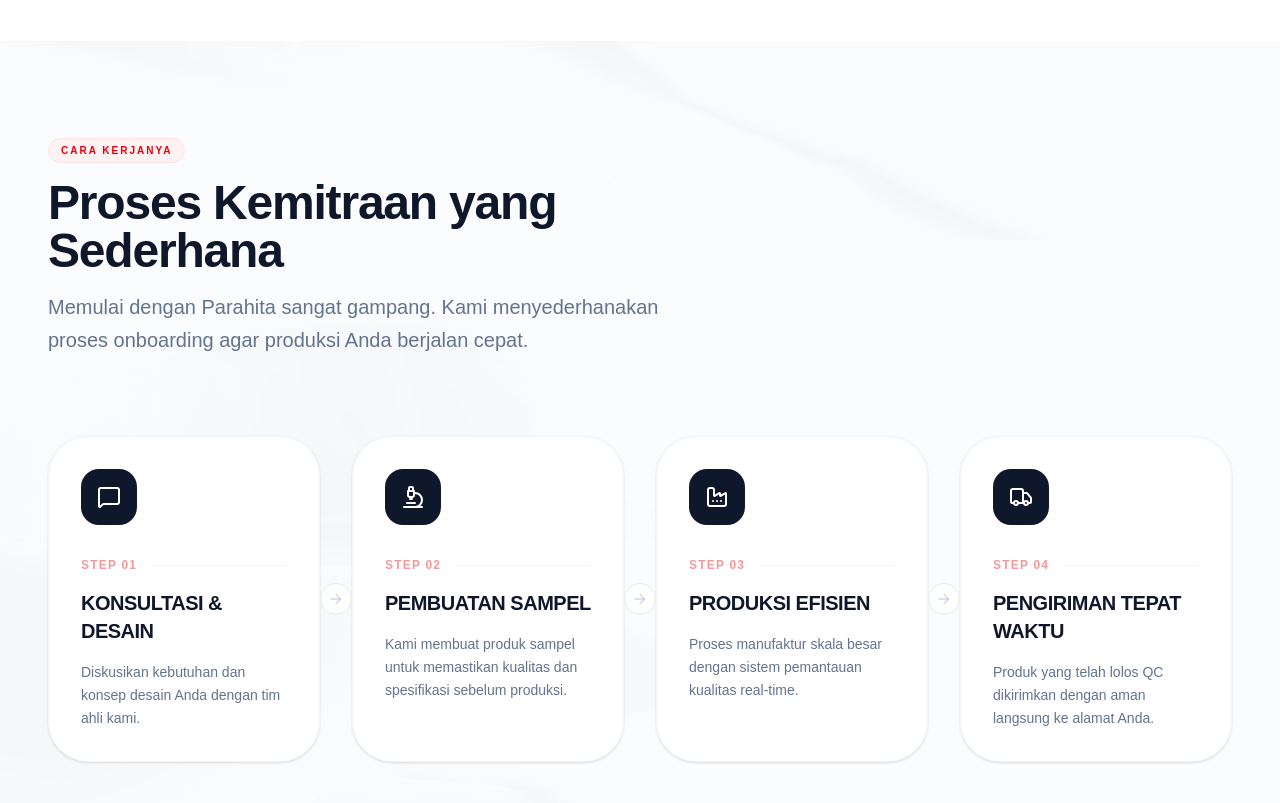
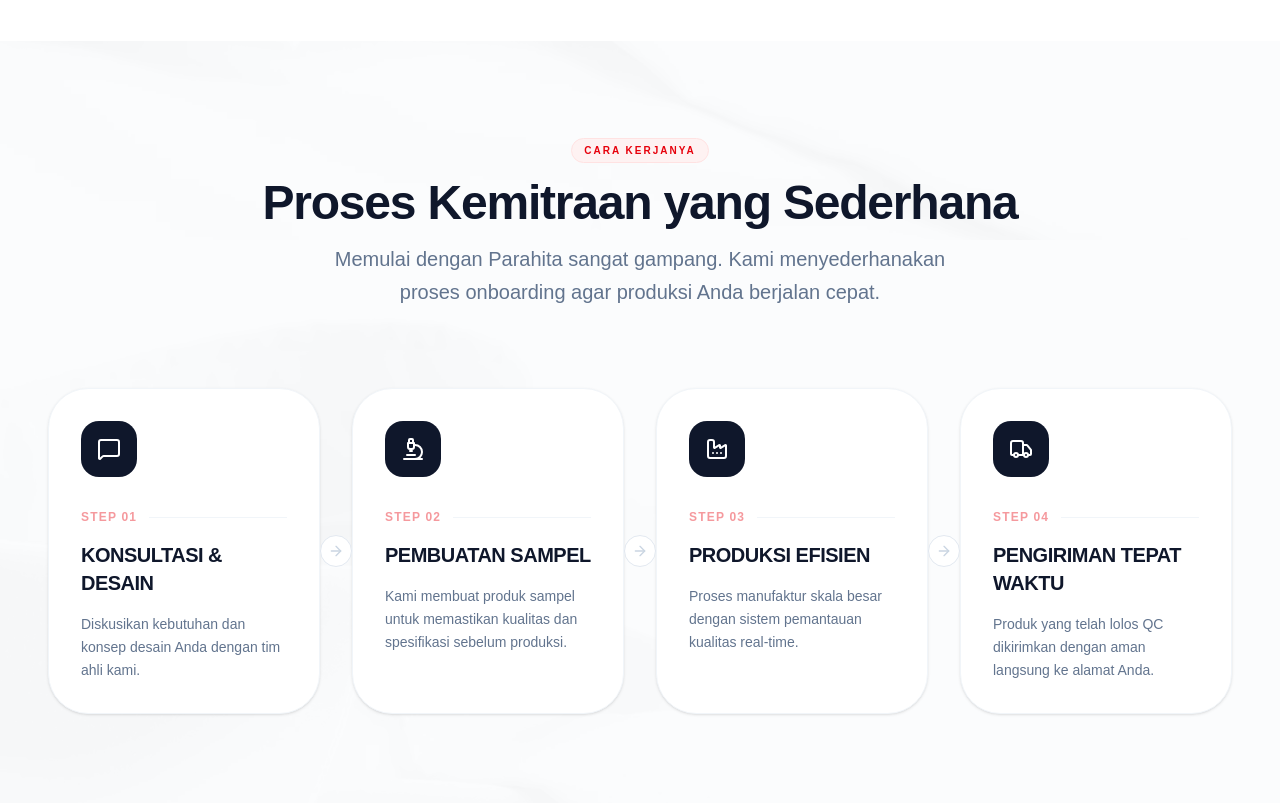
Before and after one commit to padji28-source/SeragamParahita, a React (Vite) app: page / in a window 1280 px wide. Shown: the part 5360-6163 px from the top of the page. Built offline with nearby package versions, Linux system fonts and the light colour scheme.

Commit message:
Update SimpleProcess.tsx

```diff
--- a/src/components/SimpleProcess.tsx
+++ b/src/components/SimpleProcess.tsx
@@ -31,18 +31,16 @@ export default function SimpleProcess() {
   return (
     <section className="py-24 relative z-10 bg-slate-50/50">
       <div className="container mx-auto px-6 md:px-12 max-w-7xl">
-        <div className="flex flex-col lg:flex-row lg:items-end justify-between mb-20 gap-8">
-          <div className="space-y-4 max-w-2xl">
+        <div className="text-center mb-20 space-y-4">
           <div className="inline-flex items-center gap-2 px-3 py-1 rounded-full bg-red-50 border border-red-100 text-red-600 text-[10px] font-bold uppercase tracking-[0.2em]">
             {t('partner.howItWorks')}
           </div>
           <h2 className="text-4xl md:text-5xl font-black text-slate-900 tracking-tight leading-none">
             {t('partner.simpleProcess')}
           </h2>
-            <p className="text-slate-500 text-lg md:text-xl font-medium leading-relaxed">
+          <p className="text-slate-500 text-lg md:text-xl font-medium leading-relaxed max-w-2xl mx-auto">
             {t('partner.simpleProcessDesc')}
           </p>
-          </div>
         </div>
 
         <div className="relative">
```
Lines whose indentation alone changed are shown as unchanged.
